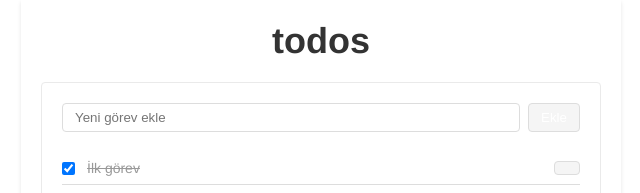
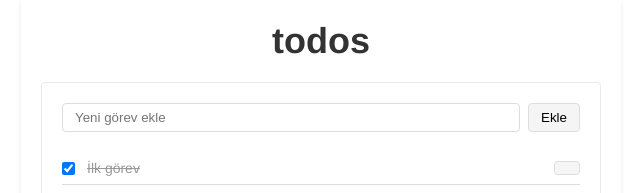
Before and after one commit to Berkan-Bilgin/nextjs-todo-list, a Next.js app: page / in a window 1280 px wide. Shown: the top 193 px of the page, without its empty margins (319-959 px from the left). Built offline with nearby package versions, Linux system fonts and the light colour scheme.

Commit message:
button color changed

```diff
--- a/styles/globals.css
+++ b/styles/globals.css
@@ -177,7 +177,7 @@ a {
   border: 1px solid #ddd;
   border-radius: 4px;
   background-color: #007bff;
-  color: #fff;
+  color: #000000;
   border-color: #007bff;
   cursor: pointer;
   transition: background-color 0.2s;
```
